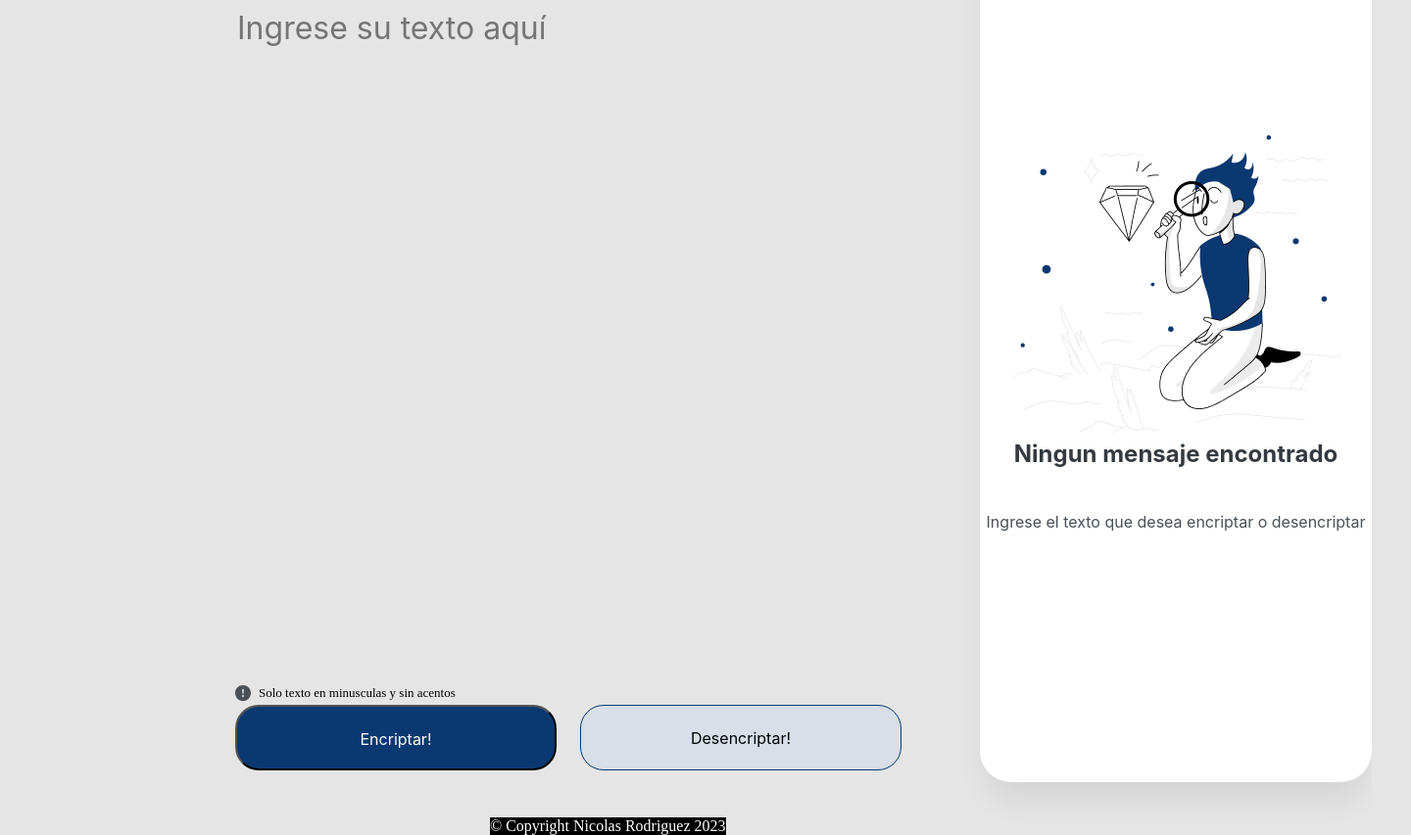
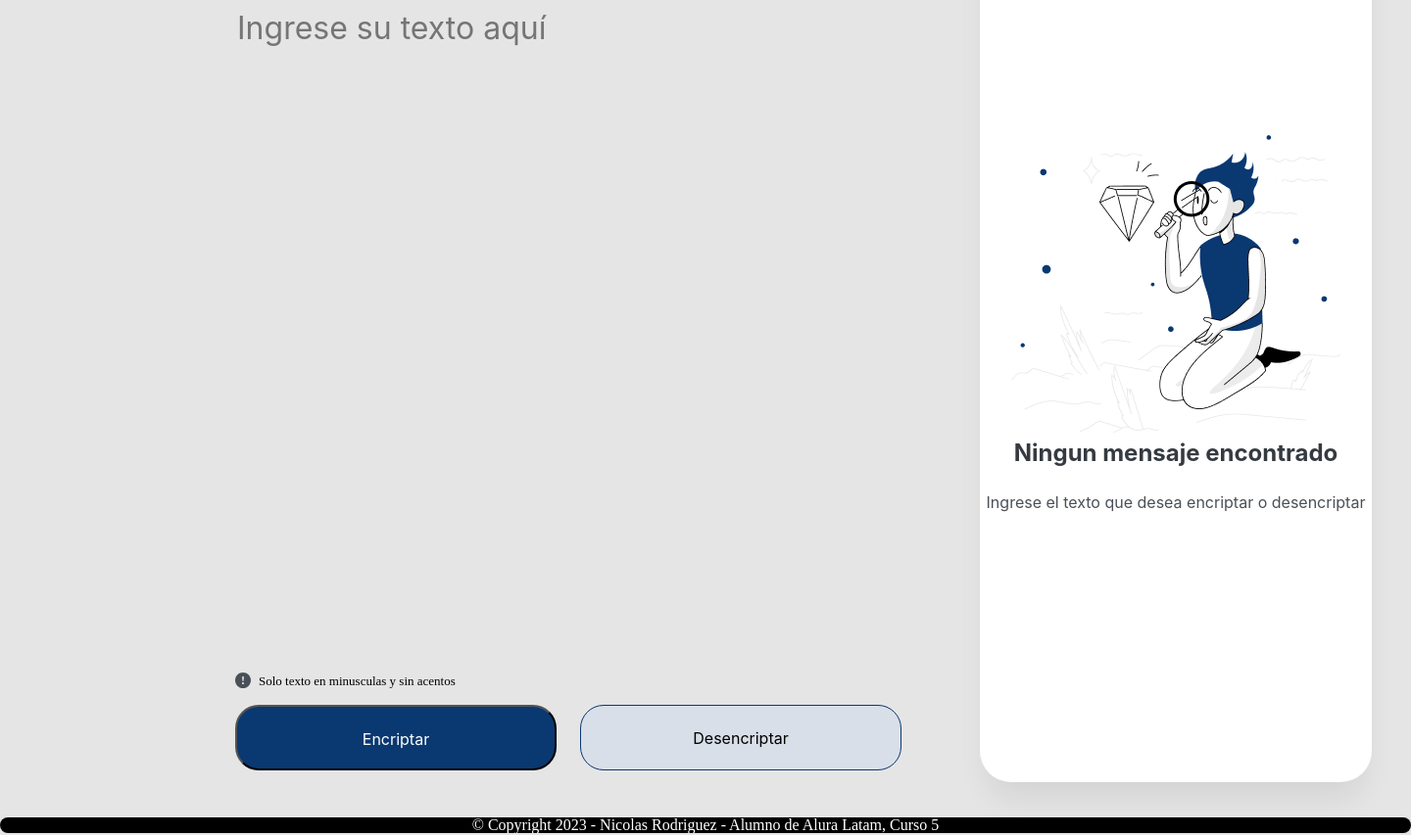
Before and after one commit to ImmaBeGoD/portafolio, a plain HTML site: page index.html in a window 1280 px wide. Shown: the part 165-1018 px from the top of the page at 98% size, 1440 px wide, since content can reach past the window. Drawn offline with Linux system fonts and the light colour scheme.

Commit message:
corrigiendo footer

```diff
--- a/index.html
+++ b/index.html
@@ -4,6 +4,7 @@
 
 <head>
     <meta charset="UTF-8">
+    <link rel="stylesheet" href="reset.css">
     <link rel="stylesheet" href="style.css">
     <script src="script.js"></script>
     <title>Alura Challenge N°1</title>
@@ -23,9 +24,9 @@
     </div>
 
     <div class="botonera">
-        <button type="button" id="botonencriptar" onclick="encriptar()">Encriptar!</button>
+        <button type="button" id="botonencriptar" onclick="encriptar()">Encriptar</button>
 
-        <button type="button" id="botondesencriptar" onclick="desencriptar()">Desencriptar!</button>
+        <button type="button" id="botondesencriptar" onclick="desencriptar()">Desencriptar</button>
     </div>
 
 
@@ -38,13 +39,13 @@
 
         <textarea name="box2" id="textoencriptado" cols="30" rows="10"></textarea>
 
-        <button type="button" id="botoncortar" onclick="cortar()">Copiar!</button>
+        <button type="button" id="botoncortar" onclick="cortar()">Copiar</button>
     </div>
 </body>
 
 <footer>
     <div class="piedepagina">
-     &copy Copyright Nicolas Rodriguez 2023
+     &copy Copyright 2023 - Nicolas Rodriguez - Alumno de Alura Latam, Curso 5
     </div>
 </footer>
 
--- a/style.css
+++ b/style.css
@@ -1,6 +1,7 @@
 
 body{
     background-color: #E5E5E5;
+    width: 1440px;
 }
 
 .logopagina{
@@ -93,7 +94,6 @@ body{
     border: 1px solid #0A3871;
     background: #D8DFE8;
 
-
     font-family: 'Inter';
     font-style: normal;
     text-align: center;
@@ -127,7 +127,6 @@ body{
 
 #msj1{
     position: relative;
-    text-align: center;
     top: 282px;
     margin-top: 5px;
 
@@ -142,7 +141,6 @@ body{
 
 #msj2{
     position: relative;
-    text-align: center;
     top: 300px;
     margin-top: 5px;
 
@@ -164,7 +162,7 @@ body{
     width: 336px;
     height: 781px;
     left: 32px;
-    top: 72px;
+    top: 32px;
     background-color: #FFFFFF;
 
     font-family: 'Inter';
@@ -202,8 +200,9 @@ body{
 .piedepagina{
     position: absolute;
     text-align: center;
+    border-radius: 20px;
     top: 1000px;
-    left: 500px;
+    width: 1440px;
     background: #000000;
     color: #ffffff;
 }
```
